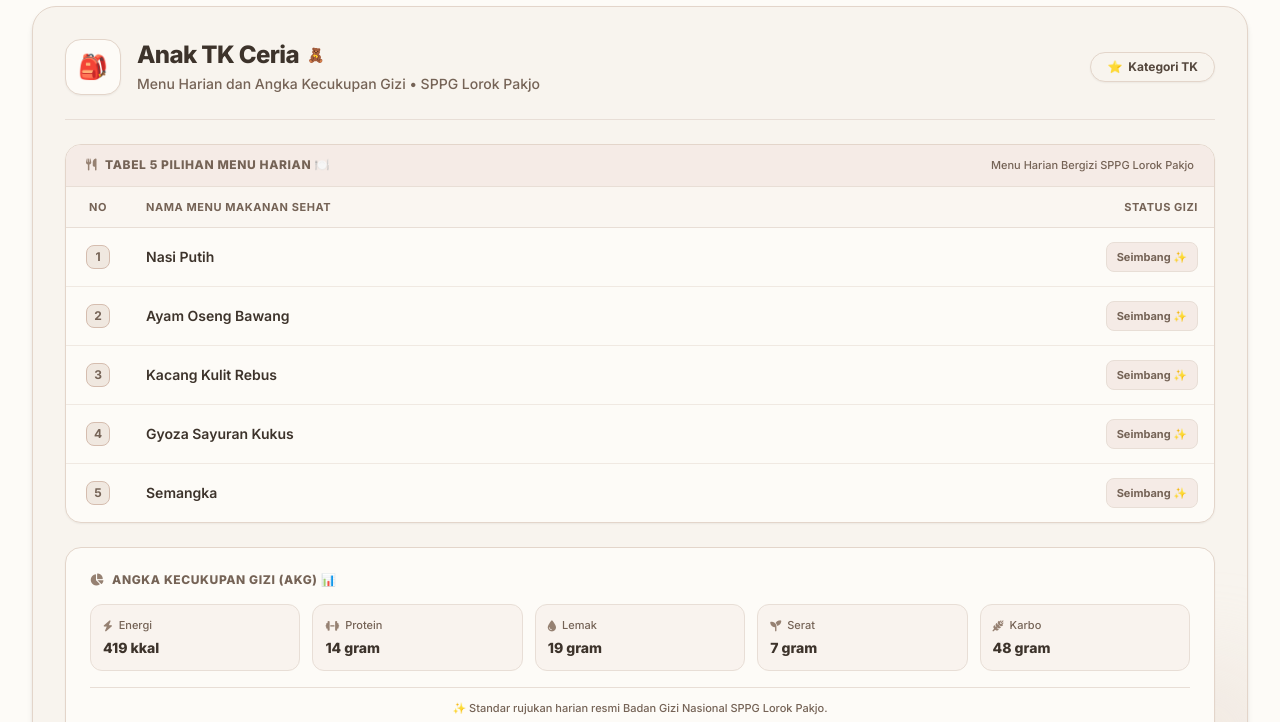
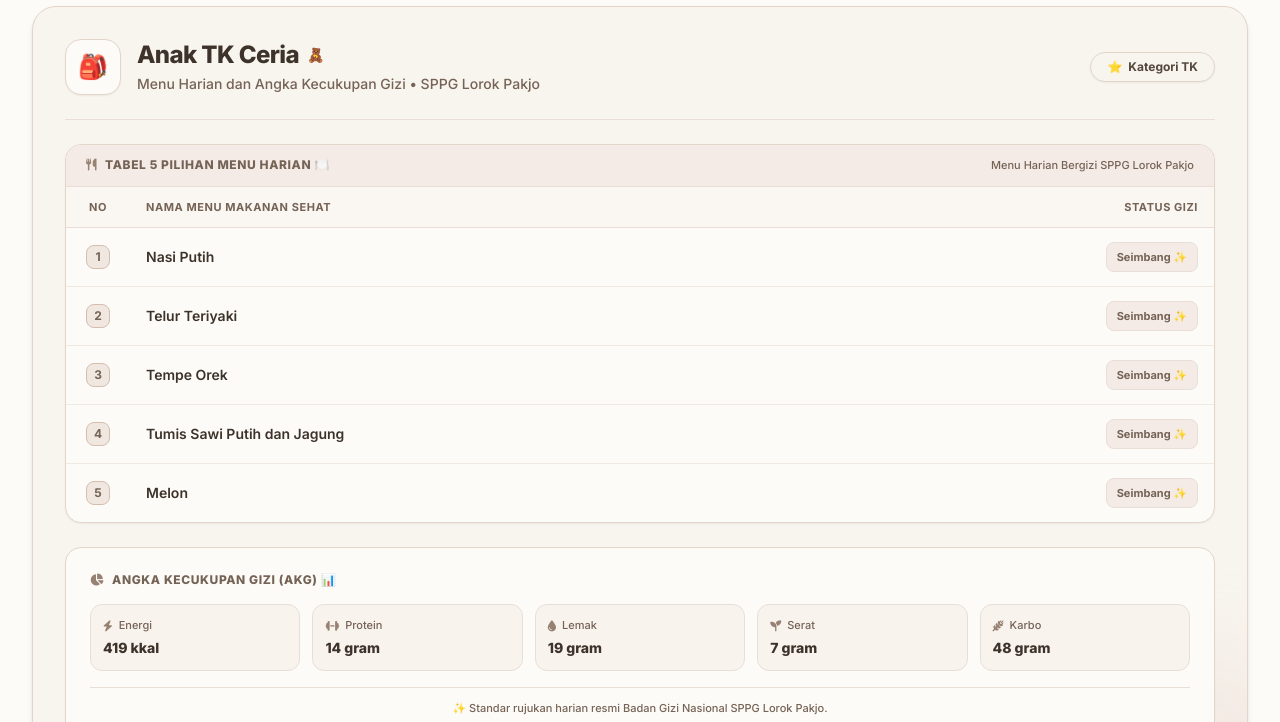
Before and after one commit to sppglorokpakjoplg-create/sppglorokpakjoplg01, a plain HTML site: page index.html in a window 1280 px wide. Shown: the part 1358-2080 px from the top of the page. Drawn offline with nearby package versions, Linux system fonts and the light colour scheme.

Commit message:
Replace 'Telur Teriyaki' with 'Telur Kecap' in menu

```diff
--- a/index.html
+++ b/index.html
@@ -173,7 +173,7 @@
                 cardBorder: "border-[#E8DED6] hover:border-[#D5BDAF]",
                 menus: [
                     "Nasi Putih",
-                    "Telur Teriyaki",
+                    "Telur Kecap",
                     "Tempe Orek",
                     "Tumis Sawi Putih dan Jagung",
                     "Melon"
@@ -194,10 +194,10 @@
                 cardBorder: "border-[#E3D5CA] hover:border-[#B8A394]",
                 menus: [
                     "Nasi Putih",
-                    "Ayam Oseng Bawang",
-                    "Kacang Kulit Rebus",
-                    "Gyoza Sayuran Kukus",
-                    "Semangka"
+                    "Telur Teriyaki",
+                    "Tempe Orek",
+                    "Tumis Sawi Putih dan Jagung",
+                    "Melon"
                 ],
                 akg: {
                     energi: "419 kkal",
```
